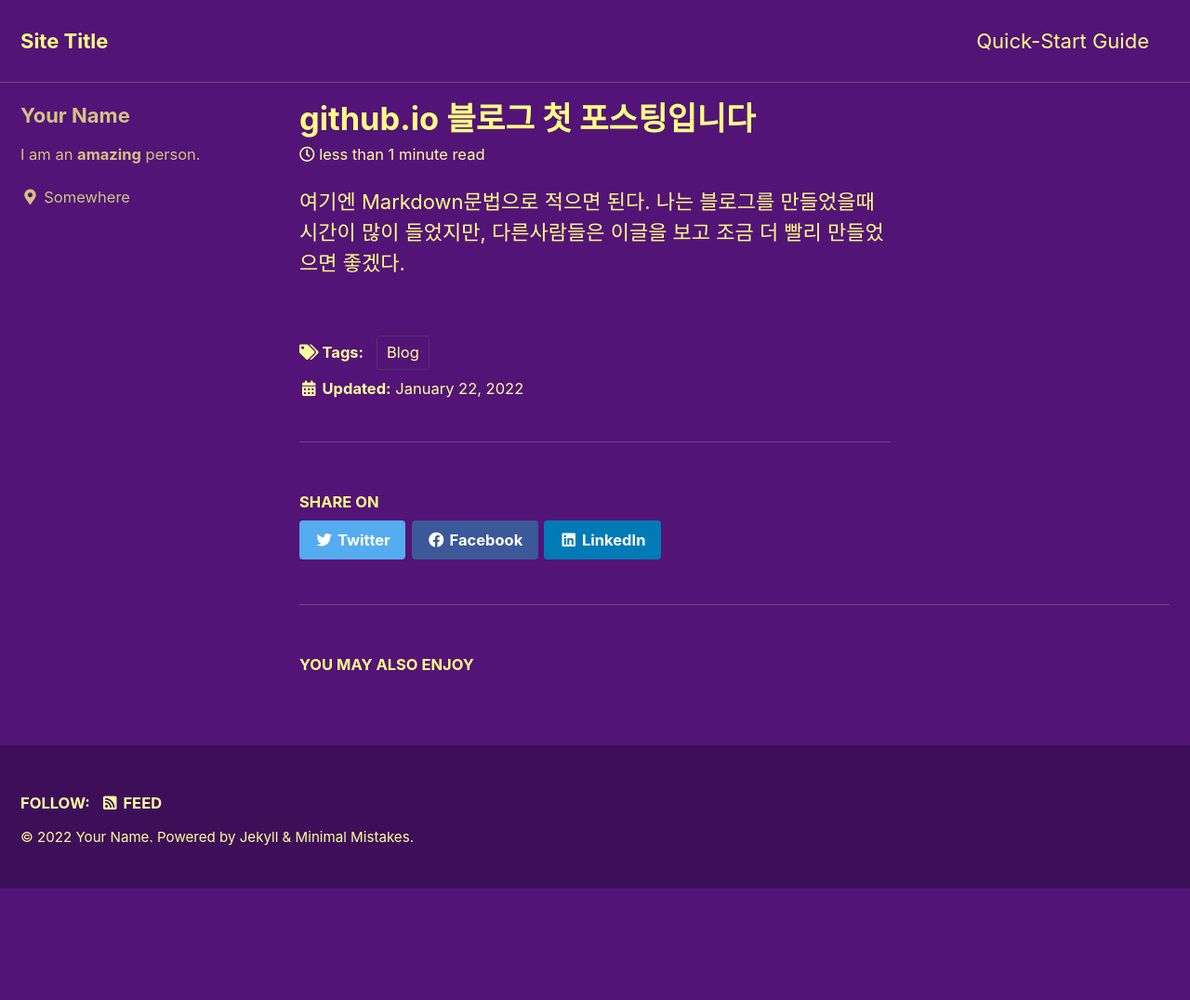
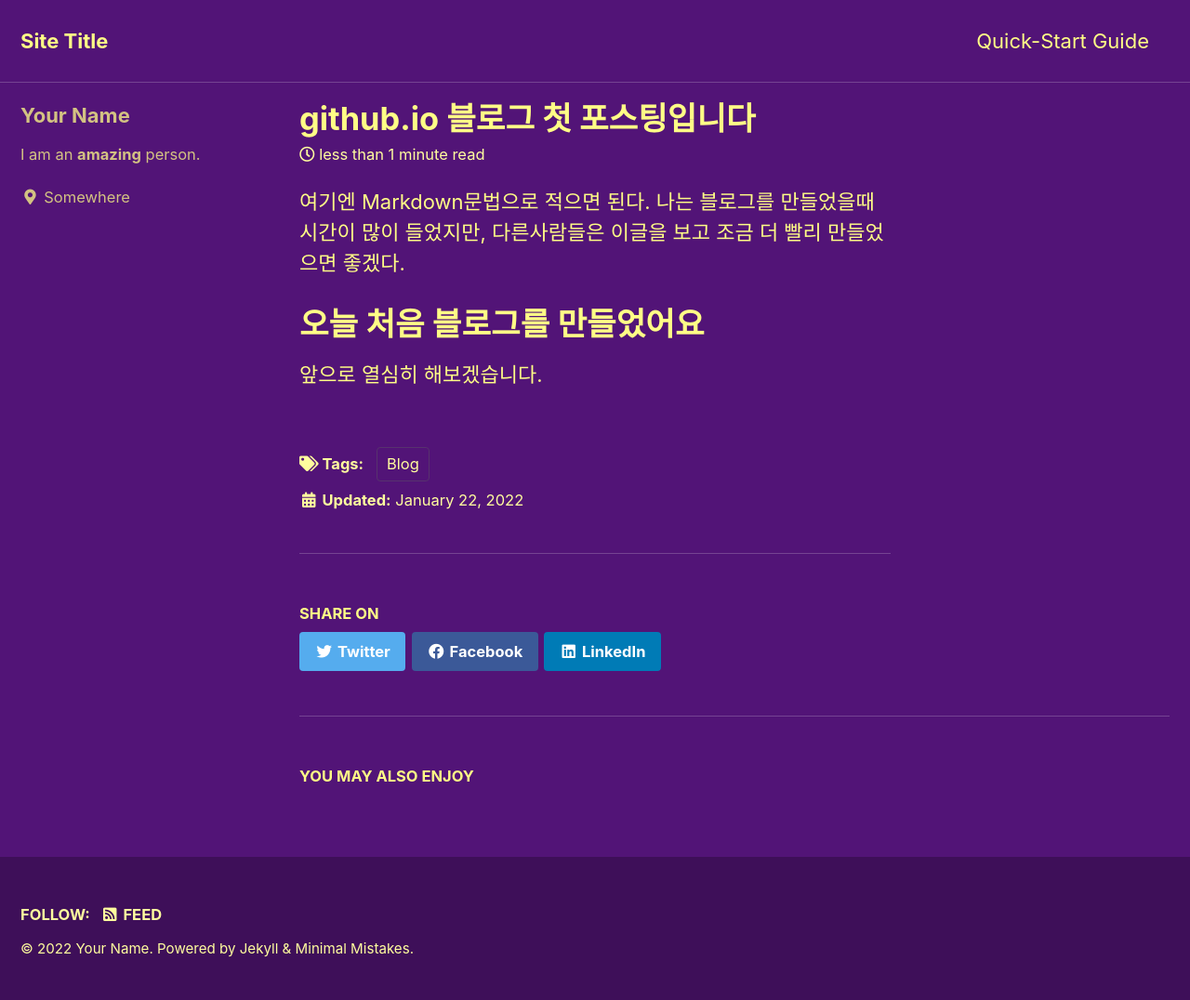
Before and after one commit to Yong-ga-ri/Yong-ga-ri.github.io, a Jekyll site: the page built from _posts/2022-01-22-firstPosting.md, in a window 1280 px wide. Shown: the whole page at 93% size. Built offline with Jekyll 4.4.1, drawn with Linux system fonts in a browser that asks for light colours; cached includes are drawn as plain includes; before the commit the page ends 956 px from its top, so only the background shows below that.

Commit message:
<feat> edit markdown

```diff
--- a/_posts/2022-01-22-firstPosting.md
+++ b/_posts/2022-01-22-firstPosting.md
@@ -11,3 +12,7 @@ tags:
 여기엔 Markdown문법으로 적으면 된다.
 나는 블로그를 만들었을때 시간이 많이 들었지만, 다른사람들은 이글을 보고
 조금 더 빨리 만들었으면 좋겠다.
+
+# 오늘 처음 블로그를 만들었어요
+
+앞으로 열심히 해보겠습니다.
```
Also changed, not shown: other parts of _posts/2022-01-22-firstPosting.md (+1 -0 lines).
